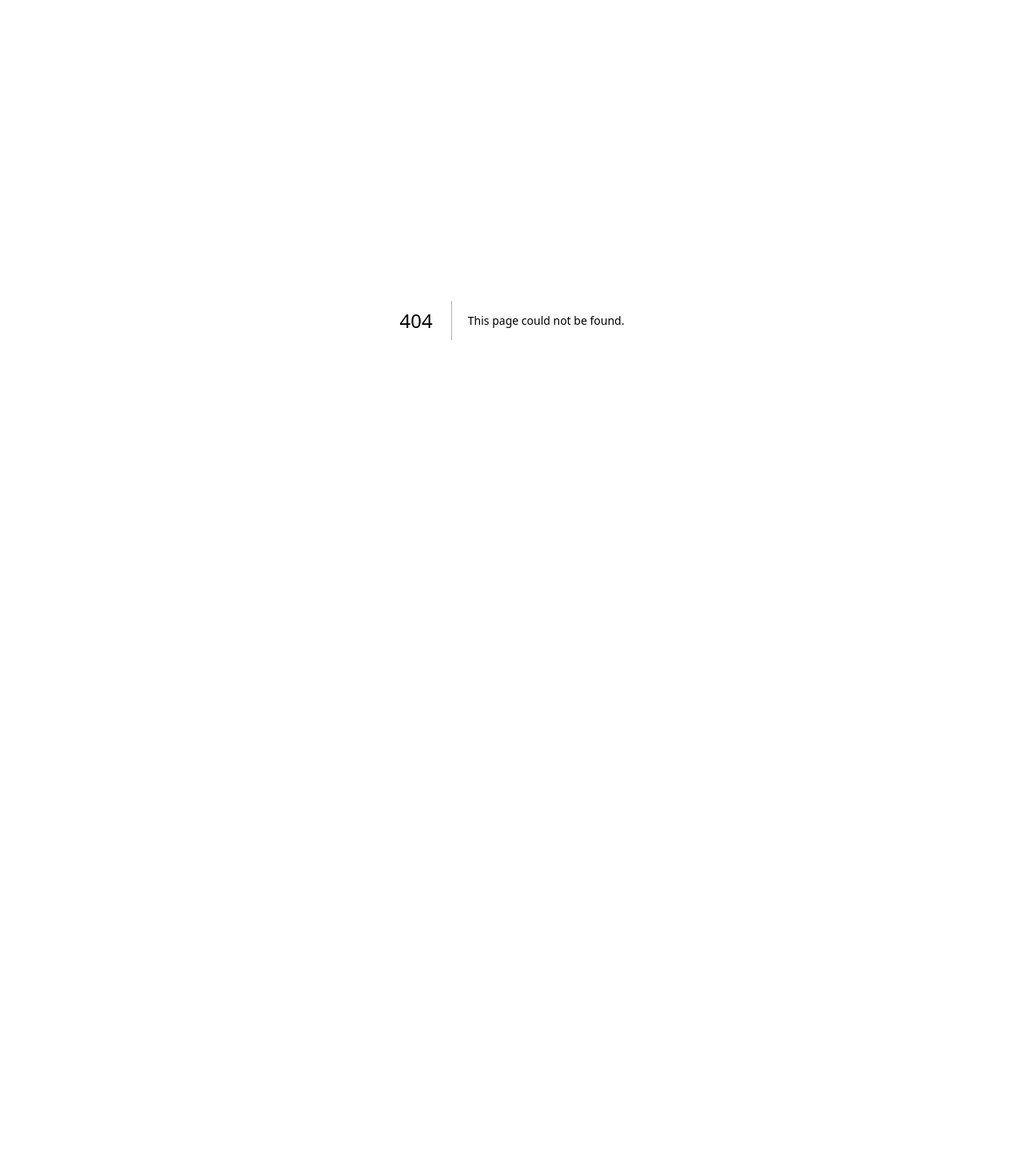
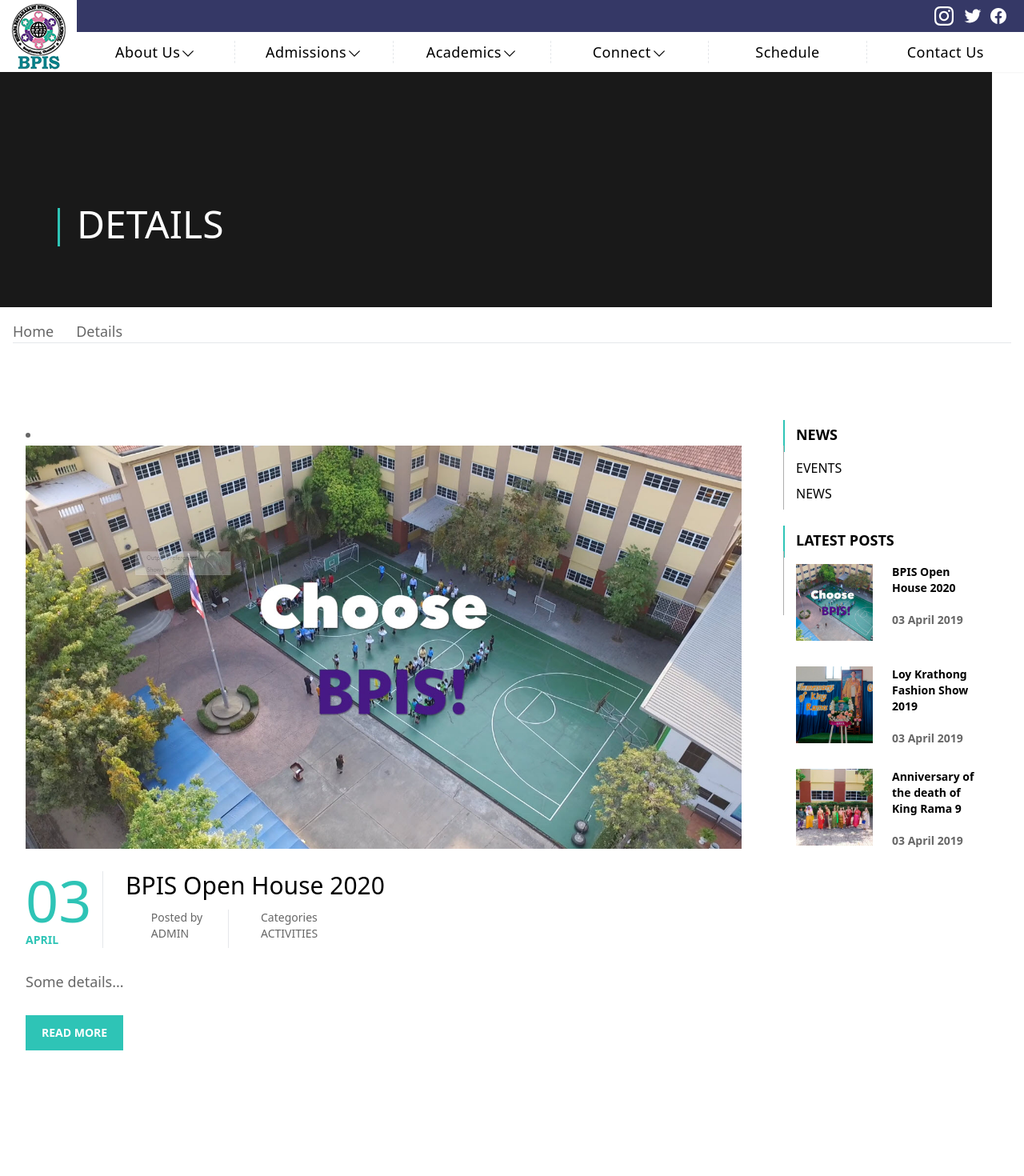
Before and after one commit to StRane/bpis-app, a Next.js app: page /activities/1 in a window 1280 px wide. Before the commit this address had no page. Shown: the top 1470 px of the page at 80% size. Before the commit the page ends 800 px from the top, so only its background shows below. Built offline with nearby package versions, Linux system fonts and the light colour scheme.

Commit message:
testing dynamic routes

```diff
--- a/components/UI/navbar/SocialMedia.tsx
+++ b/components/UI/navbar/SocialMedia.tsx
@@ -23,7 +23,7 @@
         passHref
         legacyBehavior
       >
-        <a target="_blank" aria-label="bpis twitter page">
+        <a target="_blank" aria-label="bpis twitter page" className="mr-2">
           <svg
             xmlns="http://www.w3.org/2000/svg"
             viewBox="0 0 30 30"
@@ -38,7 +38,7 @@
         passHref
         legacyBehavior
       >
-        <a target="_blank" aria-label="bpis instagram page">
+        <a target="_blank" aria-label="bpis instagram page" className="mr-3">
           <svg
             xmlns="http://www.w3.org/2000/svg"
             className="w-6 h-6 fill-white hover:fill-bpisg transition-colors duration-300"
--- a/components/UI/newsEventsPage/EventCard.tsx
+++ b/components/UI/newsEventsPage/EventCard.tsx
@@ -1,3 +1,5 @@
+import Link from "next/link";
+
 const EventCard: React.FC<{
   adress?: string;
   name?: string;
@@ -5,7 +7,7 @@
   month?: string;
   title?: string;
   type: string;
-  id:number;
+  id: number;
 }> = (props) => {
   const displayedItems = (
     <div className="mb-24">
@@ -32,9 +34,11 @@
         </div>
       </div>
       <p className="my-7">Some details...</p>
-      <button className="uppercase px-5 py-3 bg-bpisg text-white hover:bg-bpisg2 font-bold text-sm transition duration-300 ease-in">
-        Read More
-      </button>
+      <Link href={"/activities/" + props.id} key={props.id}>
+        <button className="uppercase px-5 py-3 bg-bpisg text-white hover:bg-bpisg2 font-bold text-sm transition duration-300 ease-in">
+          Read More
+        </button>
+      </Link>
     </div>
   );
 
--- a/components/UI/panel/news.tsx
+++ b/components/UI/panel/news.tsx
@@ -63,7 +63,7 @@
           <li>Burapa Pattanasart International School</li>
         </ul>
         <button aria-label="opan calendar page" className="items-center text-base w-1/2 h-12 self-center leading-10 justify-self-center font-normal uppercase border-solid border rounded-3xl hover:text-white bg-bpisg hover:bg-bpisg2 hover:border-bpisg2">
-          <Link href="/calendar">Read more</Link>
+          <Link href="/schedule">Schedule</Link>
         </button>
       </div>
 
--- /dev/null
+++ b/pages/activities/[id].tsx
@@ -0,0 +1,75 @@
+import type { NextPage } from "next";
+
+import { useContext, useEffect } from "react";
+
+import MediaContext from "../../store/media-context";
+
+import { useRouter } from "next/router";
+
+import Head from "next/head";
+import Footer from "../../components/UI/footer/Footer";
+
+import NavBar from "../../components/UI/navbar/navbar";
+
+import NavigationHelper from "../../components/UI/pagelayouts/NavigationHelper";
+
+import SideInfos from "../../components/UI/pagelayouts/SideInfos";
+import Pagetitle from "../../components/UI/pagelayouts/Pagetitle";
+import EventCard from "../../components/UI/newsEventsPage/EventCard";
+
+const Details = () => {
+  const pageProps = useRouter();
+  const pageNumber = pageProps.query!.id;
+
+  if (!pageNumber) {
+    return console.log("there is an error in your page navigation");
+  }
+
+  const mediaCtx = useContext(MediaContext);
+
+  const currActivity = mediaCtx.activities.find(
+    (item) => item.id === +pageNumber
+  );
+
+  if (!currActivity) {
+    return console.log("there is an error in your activity fetch");
+  }
+
+  console.log(currActivity);
+
+  return (
+    <>
+      <Head>
+        <title>Activity {currActivity.id} page</title>
+        <link rel="icon" href="/favicon.ico" />
+        <html lang="en" />
+      </Head>
+      <main>
+        <NavBar />
+        <Pagetitle name="Details" />
+
+        <div className="m-4 col-start-1 col-span-12 text-left text-lg text-bpisgry font-light grid grid-cols-4 gap-9">
+          <NavigationHelper name="Details" />
+          <div className="py-16 col-span-3 space-y-4">
+            <EventCard
+              name={currActivity.name}
+              adress={currActivity.adress}
+              day={currActivity.day}
+              month={currActivity.month}
+              title={currActivity.title}
+              type="Activities"
+              id={currActivity.id}
+            />
+          </div>
+
+          <SideInfos />
+        </div>
+      </main>
+      <footer>
+        <Footer />
+      </footer>
+    </>
+  );
+};
+
+export default Details;
```
Also changed, not shown: pages/activities/index.tsx (renamed from pages/activities.tsx, +7 -7 lines), pages/school-magazine.tsx (renamed from pages/schoolmagazine.tsx).
